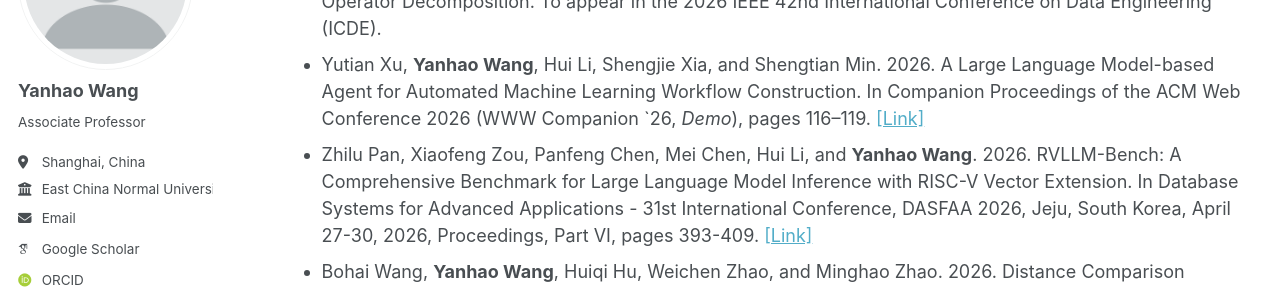
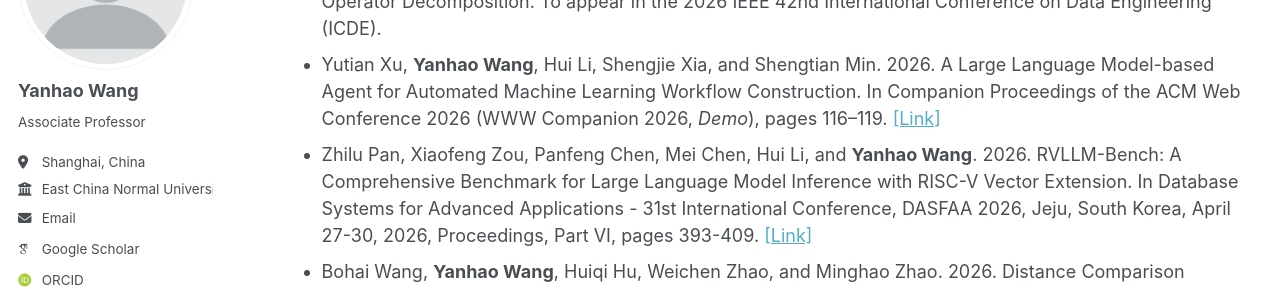
Before and after one commit to yhwang1990/yhwang1990.github.io, a Jekyll site: the page built from _pages/publications.md, in a window 1280 px wide and 900 px high, scrolled down 3923 px. Shown: the part 206-495 px from the top of the window. Built offline with Jekyll 4.4.1, drawn with Linux system fonts in a browser that asks for light colours; some web fonts are replaced; a script bundle is joined from its source files by our own code; library files that are not in the unit come from our copies.

Commit message:
Update publications.md

```diff
--- a/_pages/publications.md
+++ b/_pages/publications.md
@@ -65,7 +65,7 @@ A full list of my publications can also be found on [my Google Scholar profile](
 30th Pacific-Asia Conference on Knowledge Discovery and Data Mining, PAKDD 2026, Hong Kong, China, June 9–12, 2026, Proceedings, Part I, pages 296-308. [[Link]](https://doi.org/10.1007/978-981-92-1926-1_24)
 - Ce Lyu, Changzheng Wei, **Yanhao Wang**, Jie Liang, Li Lin, Hanghang Wu, Minghao Zhao, Ying Yan, and Aoying Zhou. 2026. A Set-Theoretic Approach to Detecting Logic Bugs in DBMS Inner Join Optimizations. To appear in the 2026 IEEE 42nd International Conference on Data Engineering (ICDE).
 - Hao Wu, Changzheng Wei, **Yanhao Wang**, Li Lin, Yilong Leng, Shiyu He, Minghao Zhao, Hanghang Wu, Ying Yan, and Aoying Zhou. 2026. Zero-Knowledge Verifiable Graph Query Evaluation via Expansion-Centric Operator Decomposition. To appear in the 2026 IEEE 42nd International Conference on Data Engineering (ICDE).
-- Yutian Xu, **Yanhao Wang**, Hui Li, Shengjie Xia, and Shengtian Min. 2026. A Large Language Model-based Agent for Automated Machine Learning Workflow Construction. In Companion Proceedings of the ACM Web Conference 2026 (WWW Companion `26, *Demo*), pages 116–119. [[Link]](https://doi.org/10.1145/3774905.3793115)
+- Yutian Xu, **Yanhao Wang**, Hui Li, Shengjie Xia, and Shengtian Min. 2026. A Large Language Model-based Agent for Automated Machine Learning Workflow Construction. In Companion Proceedings of the ACM Web Conference 2026 (WWW Companion 2026, *Demo*), pages 116–119. [[Link]](https://doi.org/10.1145/3774905.3793115)
 - Zhilu Pan, Xiaofeng Zou, Panfeng Chen, Mei Chen, Hui Li, and **Yanhao Wang**. 2026. RVLLM-Bench: A Comprehensive Benchmark for Large Language Model Inference with RISC-V Vector Extension. In Database Systems for Advanced Applications - 31st International Conference, DASFAA 2026, Jeju, South Korea, April 27-30, 2026, Proceedings, Part VI, pages 393-409. [[Link]](https://doi.org/10.1007/978-981-92-0378-9_24)
 - Bohai Wang, **Yanhao Wang**, Huiqi Hu, Weichen Zhao, and Minghao Zhao. 2026. Distance Comparison Operation Optimization in ANNS: A Survey and Experimental Evaluation. In Proceedings of the 29th International Conference on Extending Database Technology (EDBT), pages 578-591. [[Link]](https://doi.org/10.48786/edbt.2026.47)
 - Zhanyi Hu, Cen Chen, and **Yanhao Wang**. 2026. FILTER: A Framework for Defending against Backdoor Attacks in Vertical Federated Learning. In Proceedings of the AAAI Conference on Artificial Intelligence, 40(42):35490-35499. [[Link]](https://doi.org/10.1609/aaai.v40i42.40859)
```
